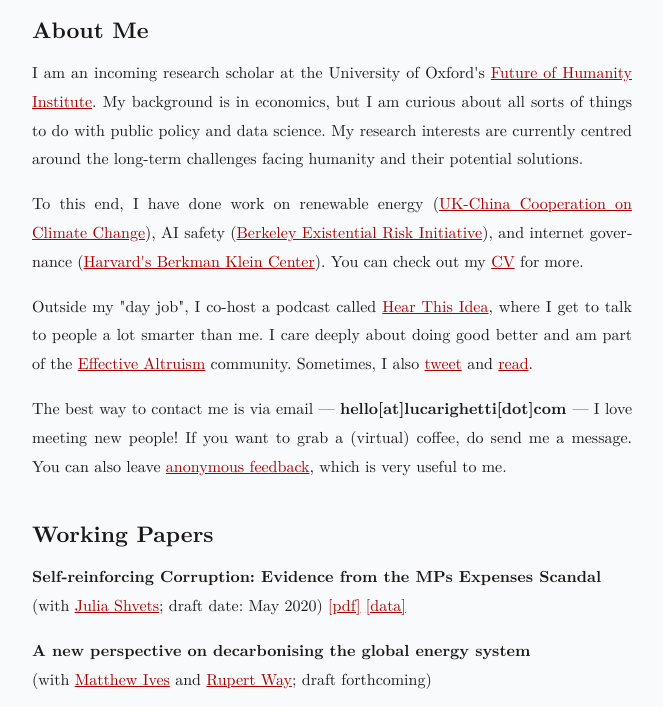
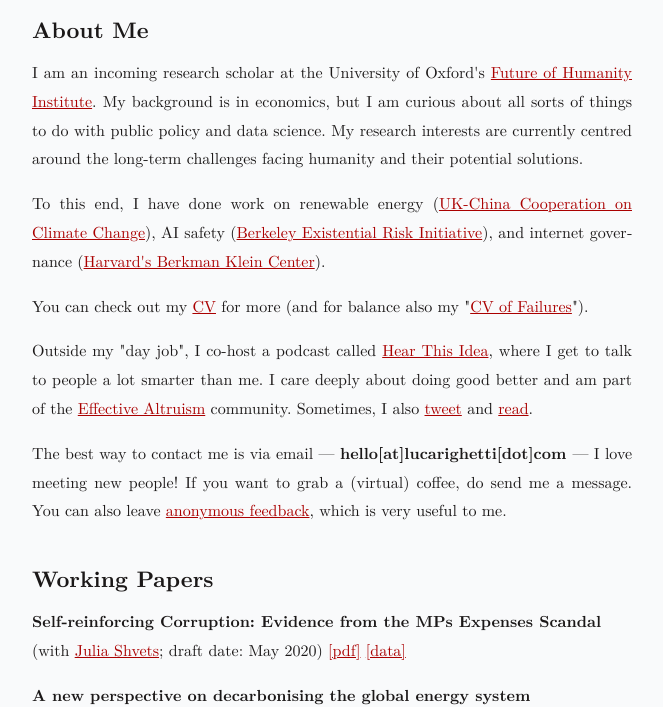
Before and after one commit to LucaRighetti/LucaRighetti.com, a website: page index.html in a window 1280 px wide. Shown: the part 108-815 px from the top of the page, without its empty margins (308-971 px from the left). Drawn offline with nearby package versions, Linux system fonts and the light colour scheme.

Commit message:
CV of fails

```diff
--- a/index.html
+++ b/index.html
@@ -42,7 +42,9 @@
   <h3 id="About-Me">About Me</h3>
 	  <p>I am an incoming research scholar at the University of Oxford's <a href="https://www.fhi.ox.ac.uk/"target="_blank">Future of Humanity Institute</a>. My background is in economics, but I am curious about all sorts of things to do with public policy and data science. My research interests are currently centred around the long-term challenges facing humanity and their potential solutions.
 
-	<p>To this end, I have done work on renewable energy (<a href="https://www.chathamhouse.org/about-us/our-departments/energy-environment-and-resources-programme/uk-china-cooperation-climate"target="_blank">UK-China Cooperation on Climate Change</a>), AI safety (<a href="https://existence.org/"target="_blank">Berkeley Existential Risk Initiative</a>), and internet governance (<a href="https://cyber.harvard.edu/"target="_blank">Harvard's Berkman Klein Center</a>). You can check out my <a href="projects/Righetti_CV.pdf"target="_blank">CV</a> for more.
+	<p>To this end, I have done work on renewable energy (<a href="https://www.chathamhouse.org/about-us/our-departments/energy-environment-and-resources-programme/uk-china-cooperation-climate"target="_blank">UK-China Cooperation on Climate Change</a>), AI safety (<a href="https://existence.org/"target="_blank">Berkeley Existential Risk Initiative</a>), and internet governance (<a href="https://cyber.harvard.edu/"target="_blank">Harvard's Berkman Klein Center</a>).</p>
+
+<p> You can check out my <a href="projects/Righetti_CV.pdf"target="_blank">CV</a> for more (and for balance also my "<a href="projects/Righetti_CV_Failures.pdf"target="_blank">CV of Failures</a>").</p>
 
 <p>Outside my "day job", I co-host a podcast called <a href="https://www.hearthisidea.com/"target="_blank">Hear This Idea</a>, where I get to talk to people a lot smarter than me. I care deeply about doing good better and am part of the <a href="https://www.effectivealtruism.com"target="_blank">Effective Altruism</a> community. Sometimes, I also <a href="https://twitter.com/LucaFRighetti"target="_blank">tweet</a> and <a href="https://www.goodreads.com/user/show/101175167-luca"target="_blank">read</a>.</p>
 	  <p>The best way to contact me is via email — <b> hello[at]lucarighetti[dot]com </b> — I love meeting new people! If you want to grab a (virtual) coffee, do send me a message. You can also leave <a href="https://forms.gle/hdhviS1fkGHSiwLH9"target="_blank">anonymous feedback</a>, which is very useful to me.</p>
```
Also changed, not shown: 2 other files.
